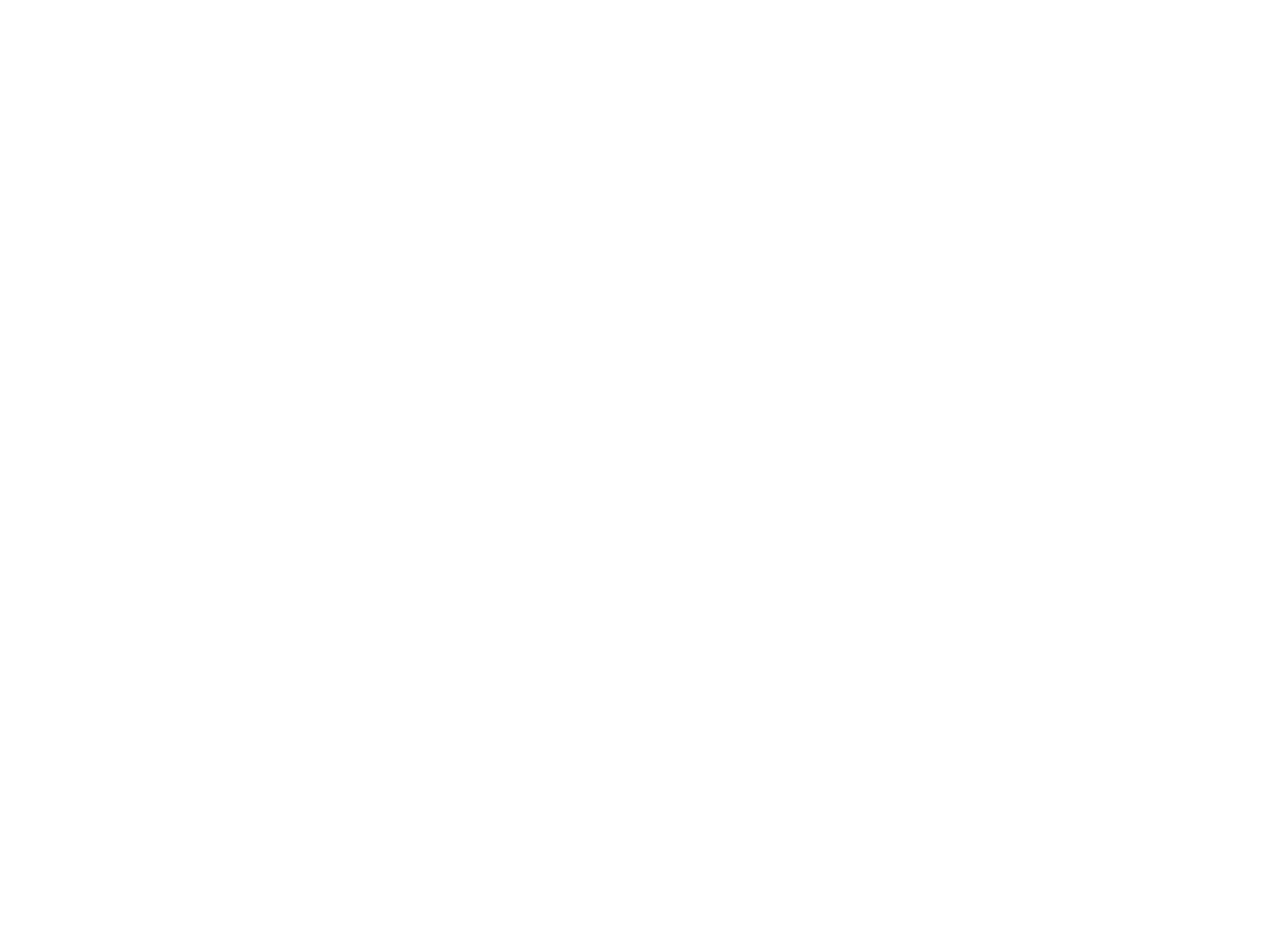
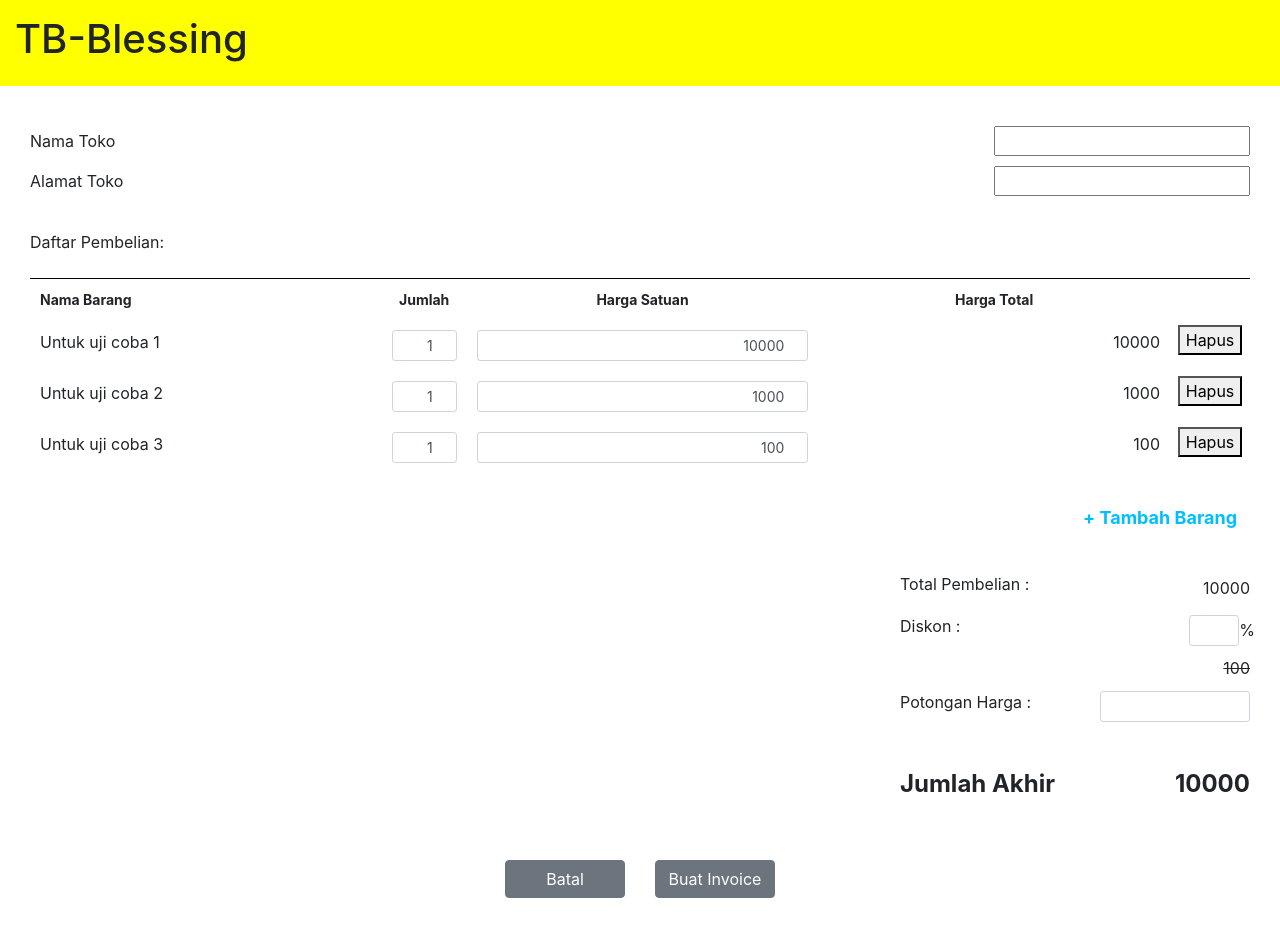
Before and after one commit to MarthinGabriela/fe-blessing, a Vue app: page /form-invoice in a window 1280 px wide. Before the commit the page ends 800 px from the top, so only its background shows below. Built offline with nearby package versions, Linux system fonts and the light colour scheme.

Commit message:
Menambah layar form invoice

```diff
--- a/src/components/AppScreen.vue
+++ b/src/components/AppScreen.vue
@@ -1,6 +1,6 @@
 <template>
     <div>
-        <h1 style="margin-left: 10px">TB-Blessing</h1>
+        <h1 style="margin-left: 10px">{{$appName}}</h1>
 
         <b-navbar v-if="!hideNavBar"
                   type="dark"
@@ -39,6 +39,6 @@
                     {caption: "Transaksi", route: 'transaksi'}
                 ]
             }
-        }
+        },
     }
 </script>
--- /dev/null
+++ b/src/components/ItemListForm.vue
@@ -0,0 +1,74 @@
+<template>
+    <div class="row">
+        <div class="d-flex container" style="min-width: 200px">
+            <div v-if="title" class="title">Nama Barang</div>
+            <div v-else>{{item.nama}}</div>
+        </div>
+
+        <div class="d-flex justify-content-center" style="width: 85px; padding: 10px;">
+            <div v-if="title" class="title">Jumlah</div>
+            <b-form-input v-else
+                          v-model="jumlah"
+                          size="sm"
+                          type="number"
+                          number
+                          :min="0"
+                          style="text-align: right"
+            />
+        </div>
+
+        <div class="d-flex container justify-content-center" style="min-width: 150px">
+            <div v-if="title" class="title">Harga Satuan</div>
+            <b-form-input v-else
+                          v-model="item.harga_satuan"
+                          size="sm"
+                          type="number"
+                          number
+                          :min="0"
+                          style="text-align: right"/>
+        </div>
+
+        <div class="d-flex container" style="min-width: 150px">
+            <div v-if="title" class="d-flex title justify-content-center" style="width: 100%">Harga Total</div>
+            <div v-else class="d-flex justify-content-end" style="width: 100%">{{harga_total}}</div>
+        </div>
+
+        <div class="d-flex justify-content-center" style="width: 80px; padding: 5px 10px">
+            <button v-if="!title" style="height: 30px">Hapus</button>
+        </div>
+    </div>
+</template>
+
+<script>
+    export default {
+        props: {
+            title: {
+                type: Boolean,
+                default: false
+            },
+            item: {
+                type: Object,
+                required: true
+            },
+        },
+        data: () => ({
+            jumlah: 1
+        }),
+        computed: {
+            harga_total() {
+                return this.item.harga_satuan * this.jumlah;
+            }
+        }
+    }
+</script>
+
+<style>
+    .title {
+        font-weight: bolder;
+        font-size: 14px;
+    }
+    .container {
+        padding: 10px;
+        flex: 1;
+    }
+</style>
--- a/src/components/index.js
+++ b/src/components/index.js
@@ -1,2 +1,3 @@
 export {default as AppScreen} from './AppScreen';
 export {default as Test} from './FetchTesting';
+export {default as ItemListForm} from './ItemListForm';
--- a/src/main.js
+++ b/src/main.js
@@ -5,7 +5,8 @@
 import './plugins/bootstrap-vue'
 import router from './plugins/router'
 
-Vue.config.productionTip = false
+Vue.config.productionTip = false;
+Vue.prototype.$appName = 'TB-Blessing';
 
 new Vue({
   router,
--- a/src/plugins/router.js
+++ b/src/plugins/router.js
@@ -1,21 +1,26 @@
 import Vue from 'vue'
 import VueRouter from 'vue-router'
-import {Home, Stok, Transaksi, FormBarang, About} from '../views/'
+import {Home, Stok, Transaksi, FormBarang, About, FormInvoice} from '../views/'
 
 Vue.use(VueRouter)
 
-const route = (path, name, component) => ({
+const initialRoute = '/form-invoice'
+
+const route = (path, name, component, redirect) => ({
   path: path,
   name: name,
+  redirect: redirect,
   component: component
 })
 
 const routes = [
-  route('/home', 'Home', Home),
-  route('/stok', 'Stok', Stok),
-  route('/transaksi', 'Transaksi', Transaksi),
-  route('/form-barang', 'FormBarang', FormBarang),
-  route('/about', 'About', About)
+    route('/', 'initial', null, initialRoute),
+    route('/home', 'Home', Home),
+    route('/stok', 'Stok', Stok),
+    route('/transaksi', 'Transaksi', Transaksi),
+    route('/form-barang', 'FormBarang', FormBarang),
+    route('/about', 'About', About),
+    route('/form-invoice', 'FormInvoice', FormInvoice),
 ]
 
 const router = new VueRouter({
--- /dev/null
+++ b/src/views/Invoice.vue
@@ -0,0 +1,127 @@
+<template>
+    <div>
+        <div class="header">
+            <h1>{{$appName}}</h1>
+        </div>
+
+        <div id="content-area">
+            <div>
+                <div class="inlineKeyVal">
+                    <div class="d-flex">Nama Toko</div>
+                    <input type="text"/>
+                </div>
+
+                <div class="inlineKeyVal">
+                    <div class="d-flex">Alamat Toko</div>
+                    <input type="text"/>
+                </div>
+            </div>
+
+            <br>
+
+            <div>
+                <div>Daftar Pembelian: </div>
+                <br>
+                <div style="width: 100%; height: 1px; background-color: black"/>
+                <div style="width: 100%; padding: 0 15px">
+                    <item-list-form title/>
+                    <item-list-form v-for="(item, index) in items"
+                                    :key="`${index}`"
+                                    :item="item"
+                    />
+                </div>
+                <br>
+                <div class="d-flex justify-content-end" style="width: 100%">
+                    <b-button class="text-decoration-none text-tombol" variant="link">+ Tambah Barang</b-button>
+                </div>
+            </div>
+
+            <br>
+
+            <div class="d-flex justify-content-end" style="margin-bottom: 40px">
+                <div style="width: 350px;">
+                    <div class="inlineKeyVal">
+                        <label>Total Pembelian :</label>
+                        <div>10000</div>
+                    </div>
+
+                    <div class="inlineKeyVal" style="padding-right: 10px">
+                        <label>Diskon :</label>
+                        <div class="row align-items-center">
+                            <b-form-input size="sm" style="width: 50px"/> %
+                        </div>
+                    </div>
+
+                    <div class="d-flex justify-content-end" style="text-decoration: line-through">100</div>
+
+                    <div class="inlineKeyVal">
+                        <label>Potongan Harga :</label>
+                        <b-form-input size="sm" style="width: 150px; text-align: right"/>
+                    </div>
+
+                    <br>
+
+                    <div class="inlineKeyVal">
+                        <label style="font-weight: bolder; font-size: 24px">Jumlah Akhir</label>
+                        <label style="font-weight: bolder; font-size: 24px">10000</label>
+                    </div>
+                </div>
+            </div>
+
+            <div class="d-flex justify-content-center">
+                <b-button class="tombol">Batal</b-button>
+                <b-button class="tombol">Buat Invoice</b-button>
+            </div>
+        </div>
+    </div>
+</template>
+
+<script>
+    import {ItemListForm} from "../components";
+
+    export default {
+        components: {ItemListForm},
+        data: () => ({
+            items: [
+                {
+                    nama: 'Untuk uji coba 1',
+                    harga_satuan: 10000
+                },
+                {
+                    nama: 'Untuk uji coba 2',
+                    harga_satuan: 1000
+                },
+                {
+                    nama: 'Untuk uji coba 3',
+                    harga_satuan: 100
+                }
+            ]
+        })
+    }
+</script>
+
+<style>
+    .header {
+        display: flex;
+        background-color: yellow;
+        padding: 15px;
+    }
+    #content-area{
+        padding: 30px;
+    }
+    .inlineKeyVal {
+        display : flex;
+        align-items: center;
+        justify-content: space-between;
+        margin: 10px 0;
+    }
+    .text-tombol {
+        font-weight: bolder;
+        font-size: 18px;
+        color: deepskyblue;
+    }
+    .tombol {
+        min-width: 120px;
+        margin: 0 15px;
+    }
+</style>
--- a/src/views/Transaksi.vue
+++ b/src/views/Transaksi.vue
@@ -1,6 +1,13 @@
 <template>
     <app-screen active="transaksi">
         <div class="container-fluid">
+            <div class="d-flex" style="margin: 10px 0; height: 40px">
+                <button style="position: absolute; right: 15px"
+                        class="btn btn-primary ml-auto"
+                        @click="goToFormBarang"
+                >Buat Nota</button>
+            </div>
+
             <div class="form-group">
                 <div style="font-weight: bold; margin: 10px 0">Periode Tanggal</div>
                 <div class="input-group">
--- a/src/views/index.js
+++ b/src/views/index.js
@@ -3,3 +3,4 @@
 export {default as FormBarang} from './FormBarang';
 export {default as Transaksi} from './Transaksi';
 export {default as About} from './About';
+export {default as FormInvoice} from './Invoice';
```
